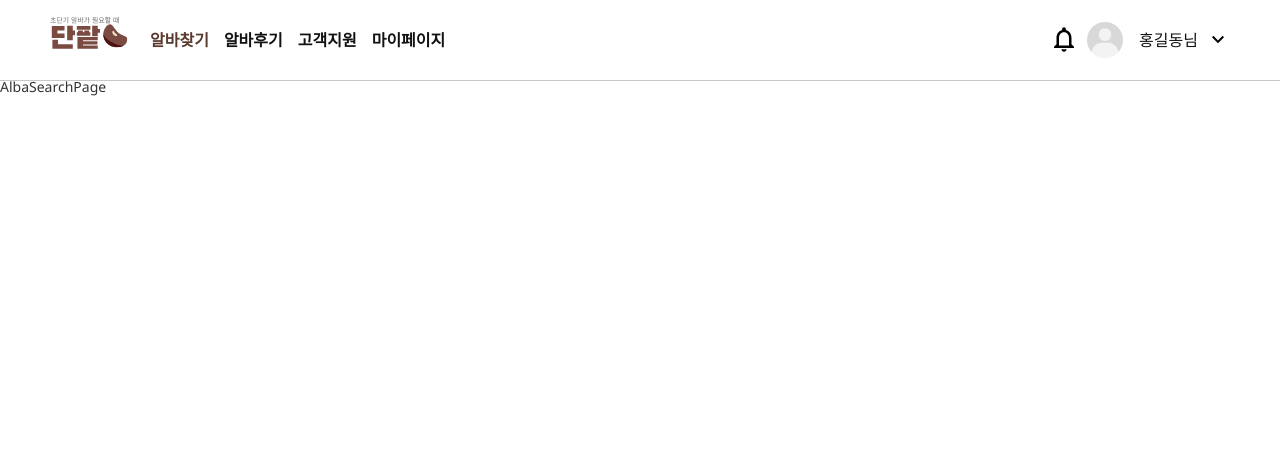
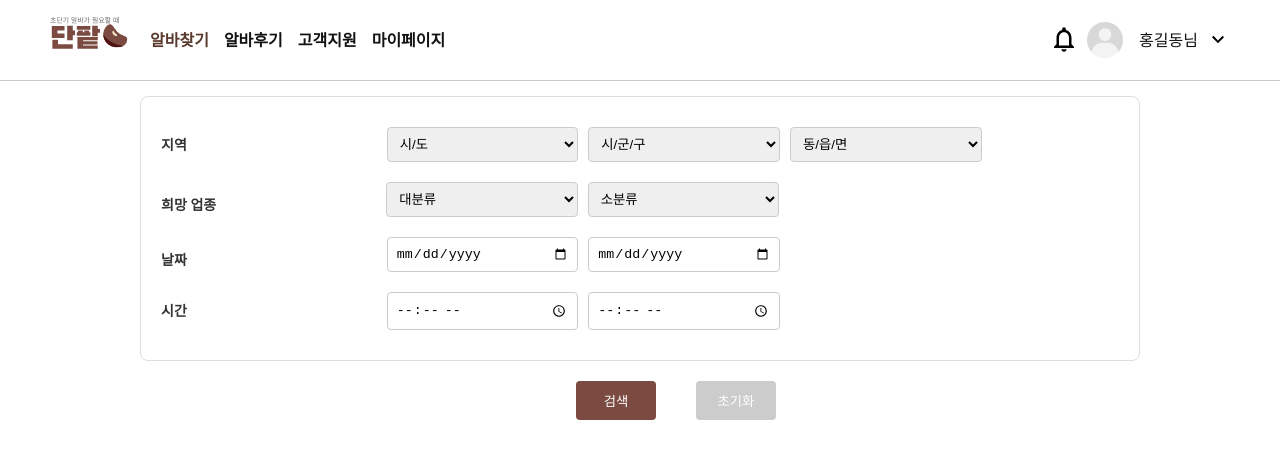
Before and after one commit to danpatime/FrontEnd, a React (Create React App) app: page /alba/search in a window 1280 px wide. Shown: the top 458 px of the page. Built offline with nearby package versions, Linux system fonts and the light colour scheme.

Commit message:
필터 마크업

```diff
--- /dev/null
+++ b/src/components/common/AlbaSearchFilter.jsx
@@ -0,0 +1,195 @@
+import React, { useState } from 'react';
+import styled from 'styled-components';
+
+/*
+<To do List>
+1. 시간 30분 단위로 설정
+2. 검색/초기화 버튼 따로 설정 -> 스타일링 따로따로
+3. 파일경로 원래대로 되돌려놓기
+*/
+
+const AlbaSearchFilter = () => {
+  const [filters, setFilters] = useState({
+    region: { region_1: '', region_2: '', region_3: '' },
+    category: { mainJobCategory: '', subJobCategory: '' },
+    albaDate: { startDate: '', endDate: '' },
+    albaTime: { startTime: '', endTime: '' },
+  });
+
+  const handleInputChange = (e, category, key) => {
+    setFilters((prevFilters) => ({
+      ...prevFilters,
+      [category]: {
+        ...prevFilters[category],
+        [key]: e.target.value,
+      },
+    }));
+  };
+
+  const handleSubmit = () => {
+    console.log('검색 조건:', filters);
+    fetch('/api/mock/alba-search', {
+      method: 'POST',
+      headers: { 'Content-Type': 'application/json' },
+      body: JSON.stringify(filters),
+    })
+      .then((response) => response.json())
+      .then((data) => console.log('검색 결과:', data))
+      .catch((error) => console.error('오류 발생:', error));
+  };
+
+  const handleReset = () => {
+    setFilters({
+      region: { region_1: '', region_2: '', region_3: '' },
+      category: { mainJobCategory: '', subJobCategory: '' },
+      albaDate: { startDate: '', endDate: '' },
+      albaTime: { startTime: '', endTime: '' },
+    });
+  };
+
+  return (
+      <div>
+          <Container>
+
+      <FilterSection>
+        <Label>지역</Label>
+        <Region onChange={(e) => handleInputChange(e, 'region', 'region_1')}>
+          <option value="">시/도</option>
+        </Region>
+        <Region onChange={(e) => handleInputChange(e, 'region', 'region_2')}>
+          <option value="">시/군/구</option>
+        </Region>
+        <Region onChange={(e) => handleInputChange(e, 'region', 'region_3')}>
+          <option value="">동/읍/면</option>
+        </Region>
+      </FilterSection>
+
+      <FilterSection>
+        <Label>희망 업종</Label>
+        <Category onChange={(e) => handleInputChange(e, 'category', 'mainJobCategory')}>
+          <option value="">대분류</option>
+        </Category>
+        <Category onChange={(e) => handleInputChange(e, 'category', 'subJobCategory')}>
+          <option value="">소분류</option>
+        </Category>
+      </FilterSection>
+
+      <FilterSection>
+        <Label>날짜</Label>
+        <AlbaDate
+          type="date"
+          onChange={(e) => handleInputChange(e, 'albaDate', 'startDate')}
+        />
+        <AlbaDate
+          type="date"
+          onChange={(e) => handleInputChange(e, 'albaDate', 'endDate')}
+        />
+      </FilterSection>
+
+      <FilterSection>
+        <Label>시간</Label>
+        <AlbaTime
+          type="time"
+          onChange={(e) => handleInputChange(e, 'albaTime', 'startTime')}
+        />
+        <AlbaTime
+          type="time"
+          onChange={(e) => handleInputChange(e, 'albaTime', 'endTime')}
+        />
+      </FilterSection>
+
+
+          </Container>
+          <ButtonGroup>
+        <Button onClick={handleSubmit}>검색</Button>
+        <Button onClick={handleReset} reset>
+          초기화
+        </Button>
+      </ButtonGroup>
+      </div>
+  );
+};
+
+export default AlbaSearchFilter;
+
+
+const Container = styled.div`
+  width: 100%;
+  max-width: 1000px;
+  margin: 0 auto;
+  padding: 20px;
+  border: 1px solid #ddd;
+  border-radius: 8px;
+  background-color: #fff;
+  position: relative;
+  top: 20px;
+`;
+
+const FilterSection = styled.div`
+  margin-bottom: 10px;
+  display: flex;
+  align-items:center;
+`;
+
+const Label = styled.label`
+  display: block;
+  font-weight: bold;
+  padding-right: 200px;
+`;
+
+const Region = styled.select`
+  width: 20%;
+  padding: 8px;
+  margin-bottom: 10px;
+  border: 1px solid #ccc;
+  border-radius: 4px;
+  margin: 10px 10px 10px 0;
+`;
+const Category = styled.select`
+  width: 20%;
+  padding: 8px;
+  border: 1px solid #ccc;
+  border-radius: 4px;
+  margin: 0 10px 10px 0;
+  position: relative;
+  right: 30px;
+`;
+const AlbaDate = styled.input`
+  width: 20%;
+  padding: 8px;
+  margin-bottom: 10px;
+  border: 1px solid #ccc;
+  border-radius: 4px;
+  margin: 0 10px 10px 0;
+`;
+const AlbaTime = styled.input`
+  width: 20%;
+  padding: 8px;
+  border: 1px solid #ccc;
+  border-radius: 4px;
+  margin: 0 10px 0 0;
+`;
+
+const ButtonGroup = styled.div`
+  display: flex;
+  position: relative;
+  width: 20%;
+  max-width: 200px;
+  justify-content: space-between;
+  left: 45%;
+  top: 40px;
+`;
+
+const Button = styled.button`
+  padding: 10px 20px;
+  width: 80px;
+  background-color: ${(props) => (props.reset ? '#ccc' : '#7B4B42')};
+  color: #fff;
+  border: none;
+  border-radius: 4px;
+  cursor: pointer;
+
+  &:hover {
+    background-color: ${(props) => (props.reset ? '#b5b5b5' : '5A3A2E')};
+  }
+`;
--- a/src/pages/AlbaSearchPage.jsx
+++ b/src/pages/AlbaSearchPage.jsx
@@ -1,8 +1,11 @@
 import React from 'react'
+import AlbaSearchFilter from '../components/common/AlbaSearchFilter'
 
 function AlbaSearchPage() {
   return (
-    <div>AlbaSearchPage</div>
+    <div>
+      <AlbaSearchFilter />
+    </div>
   )
 }
 
--- a/src/pages/HomePage/CurrentAlba.jsx
+++ /dev/null
@@ -1,32 +0,0 @@
-import React from "react";
-import danpatImage from "../../assets/images/danpatImage.png"
-
-const CurrentAlba = ({totalAlba,danpatAlba}) => {
-    return (
-        <main>
-            <img className="danpatImage" src={danpatImage} alt="danpatIMG"/>
-
-            <section className='currentAlba'>
-                <h1>원하는 알바생을 찾아보세요!</h1>
-
-                <div className='albaContainer'>
-                    <article className='totalAlba'>
-                        <h5>전체 알바생</h5>
-                        <h2>{totalAlba}</h2>
-                    </article>
-
-                    <article className='danpatAlba'>
-                        <h5>우리 단팥러</h5>
-                        <h2 style={{color:"var(--secondary-color)"}}>{danpatAlba}</h2>
-                    </article>
-
-                </div>
-            </section>
-        </main>
-
-
-
-);
-}
-
-export default CurrentAlba;
--- a/src/pages/HomePage/CurrentAlbaHandler.jsx
+++ /dev/null
@@ -1,23 +0,0 @@
-import React, { useEffect, useState } from 'react';
-import axios from 'axios';
-import CurrentAlba from './CurrentAlba';
-
-const CurrentAlbaHandler = () => {
-  const [totalAlba, setTotalAlba] = useState(0);
-  const [danpatAlba, setDanpatAlba] = useState(0);
-
-  useEffect(() => {
-    axios.get('/api/alba') // 추후에 api 변경
-      .then(response => {
-        setTotalAlba(response.data.totalAlba);
-        setDanpatAlba(response.data.danpatAlba);
-      })
-      .catch(error => console.error('API 호출 오류:', error));
-  }, []);
-
-    return (
-        <CurrentAlba totalAlba={totalAlba} danpatAlba={danpatAlba} />
-    );
-};
-
-export default CurrentAlbaHandler;
--- a/src/pages/HomePage/HomePage.css
+++ /dev/null
@@ -1,49 +0,0 @@
-.currentAlba {
-    border-radius: 0 0 20px 20px;
-    box-sizing: border-box;
-    padding: 20px;
-    margin: 0 auto;
-    background-color: var(--primary-color-dark);
-    color: white;
-    display: flex;
-    flex-direction: column;
-    gap: 20px;
-    position: relative;
-
-}
-
-.danpatImage{
-    width: 350px;
-    height: auto;
-    position: absolute;
-    z-index: 1;
-    top: 10px;
-    right: 130px;
-}
-
-h1{
-    position: relative;
-    top: 10px;
-    left: 100px;
-}
-h2{
-    font-size: 35px;
-}
-.albaContainer {
-    display: flex;
-    flex-direction: row;
-    align-items: flex-start;
-    gap: 40px;
-    position: relative;
-    left: 100px;
-}
-
-.totalAlba,
-.danpatAlba {
-    text-align: center;
-    padding: 10px;
-}
-
-h1,h2,h5{
-    padding: 5px;
-}
--- a/src/pages/HomePage/HomePage.jsx
+++ /dev/null
@@ -1,13 +0,0 @@
-import React from 'react'
-import CurrentAlbaHandler from './CurrentAlbaHandler'
-import './HomePage.css'
-
-function HomePage() {
-  return (
-    <div>
-      <CurrentAlbaHandler />
-    </div>
-  )
-}
-
-export default HomePage
```
